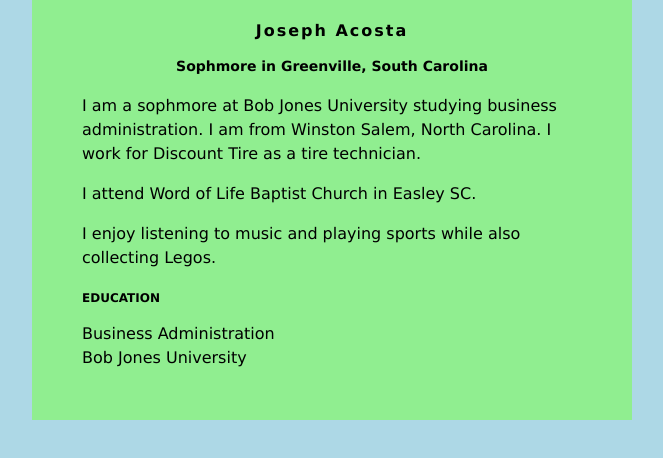
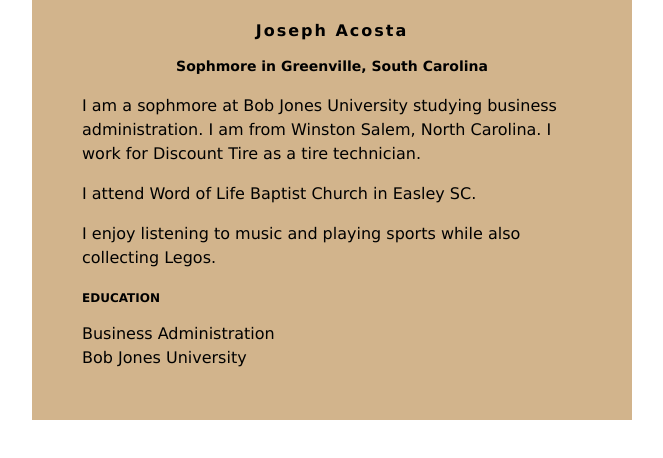
Before and after one commit to joseph-005/joseph-005.github.io, a plain HTML site: page index.html in a window 1280 px wide. Shown: the whole page, without its empty margins (308-971 px from the left). Drawn offline with Linux system fonts and the light colour scheme.

Commit message:
Update index.html

```diff
--- a/index.html
+++ b/index.html
@@ -2,11 +2,11 @@
 <head>
 <style>
 body {
-    background: lightblue;
+    background: lightnavy;
     font-family: Verdana;
 }
 #content {
-    background: lightgreen;
+    background: tan;
     min-width: 200px;
     max-width: 500px;
     padding: 50px;
```
